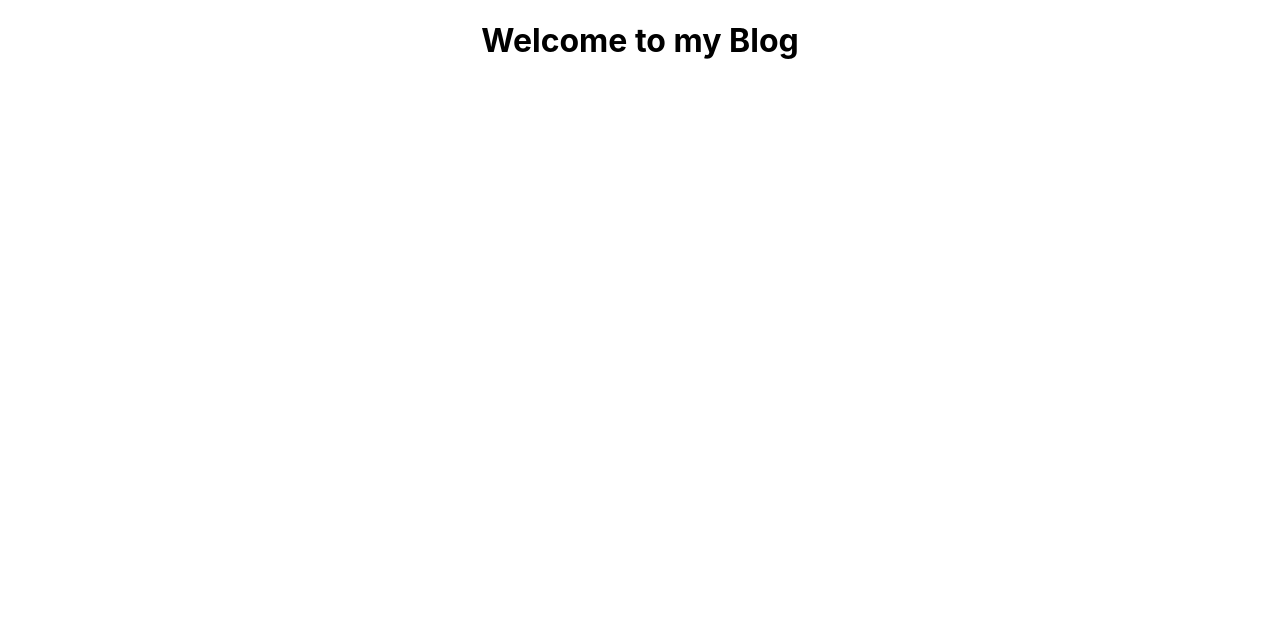
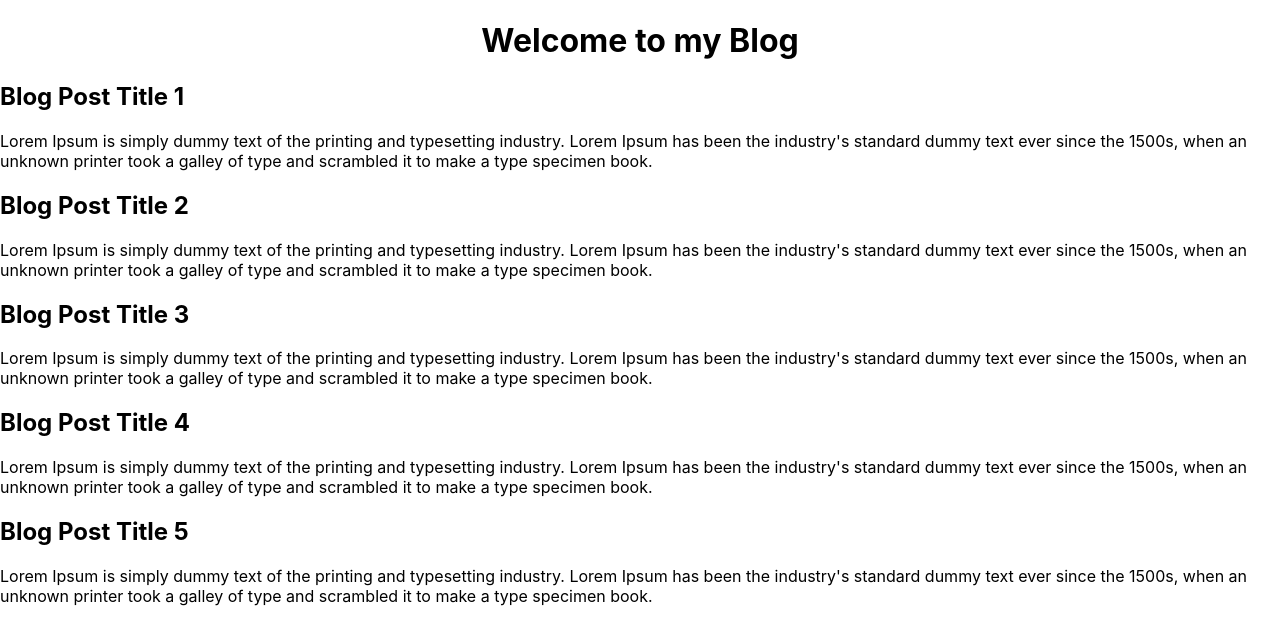
Before and after one commit to MEHMET0665/BlogPost-React, a React (Create React App) app in the folder Desktop/cemil hoca ders/my-block/: page / in a window 1280 px wide. Shown: the top 644 px of the page. Built offline with nearby package versions, Linux system fonts and the light colour scheme.

Commit message:
Add blog posts manually

```diff
--- a/Desktop/cemil hoca ders/my-block/src/App.js
+++ b/Desktop/cemil hoca ders/my-block/src/App.js
@@ -6,6 +6,28 @@
   return (
     <div>
       <h1 className="text-center">Welcome to my Blog</h1>
+      <section>
+      <article>
+      <h2>Blog Post Title 1</h2>
+     <p>Lorem Ipsum is simply dummy text of the printing and typesetting industry. Lorem Ipsum has been the industry's standard dummy text ever since the 1500s, when an unknown printer took a galley of type and scrambled it to make a type specimen book. </p>
+     </article>
+     <article>
+      <h2>Blog Post Title 2</h2>
+     <p>Lorem Ipsum is simply dummy text of the printing and typesetting industry. Lorem Ipsum has been the industry's standard dummy text ever since the 1500s, when an unknown printer took a galley of type and scrambled it to make a type specimen book. </p>
+     </article>
+     <article>
+      <h2>Blog Post Title 3</h2>
+     <p>Lorem Ipsum is simply dummy text of the printing and typesetting industry. Lorem Ipsum has been the industry's standard dummy text ever since the 1500s, when an unknown printer took a galley of type and scrambled it to make a type specimen book. </p>
+     </article>
+     <article>
+      <h2>Blog Post Title 4</h2>
+     <p>Lorem Ipsum is simply dummy text of the printing and typesetting industry. Lorem Ipsum has been the industry's standard dummy text ever since the 1500s, when an unknown printer took a galley of type and scrambled it to make a type specimen book. </p>
+     </article>
+     <article>
+      <h2>Blog Post Title 5</h2>
+     <p>Lorem Ipsum is simply dummy text of the printing and typesetting industry. Lorem Ipsum has been the industry's standard dummy text ever since the 1500s, when an unknown printer took a galley of type and scrambled it to make a type specimen book. </p>
+     </article>
+      </section>
 
     </div>
   );
```
Also changed, not shown: 1 other file (tests, documents, lock files or other folders).
